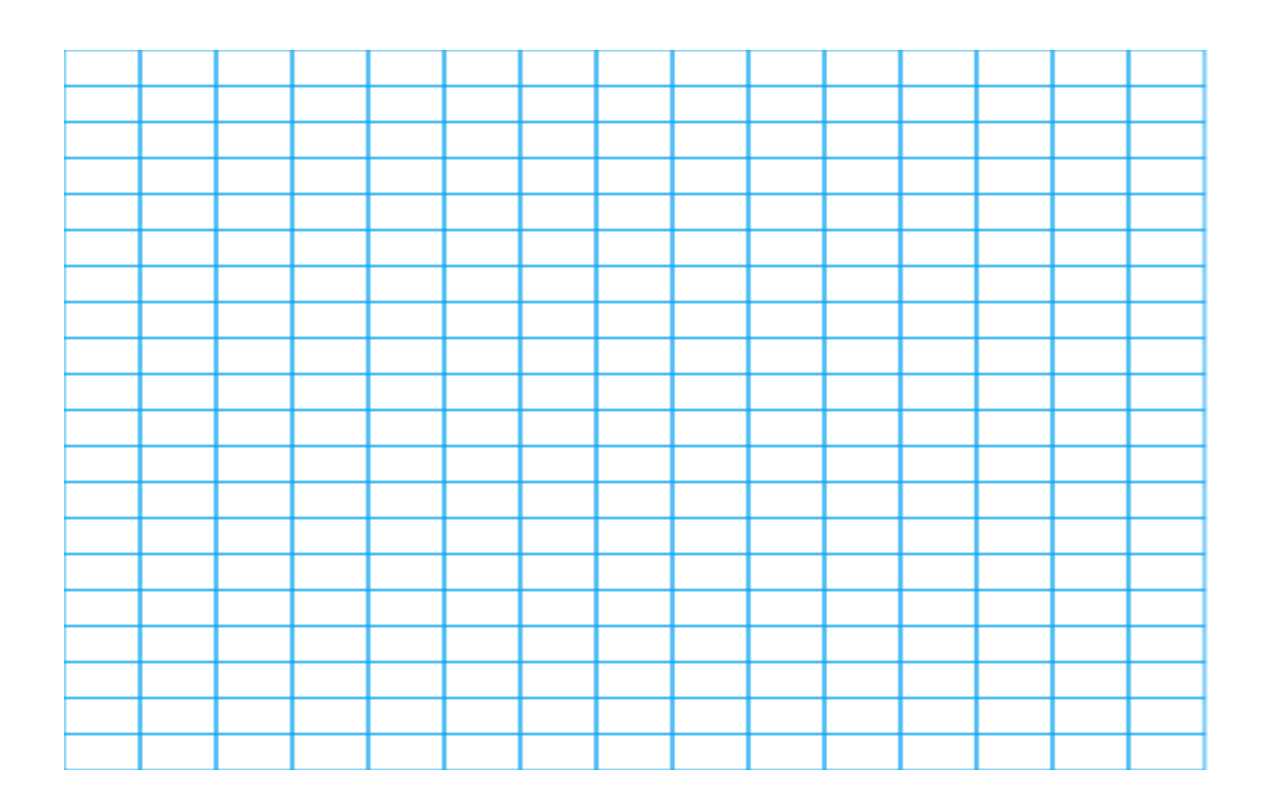
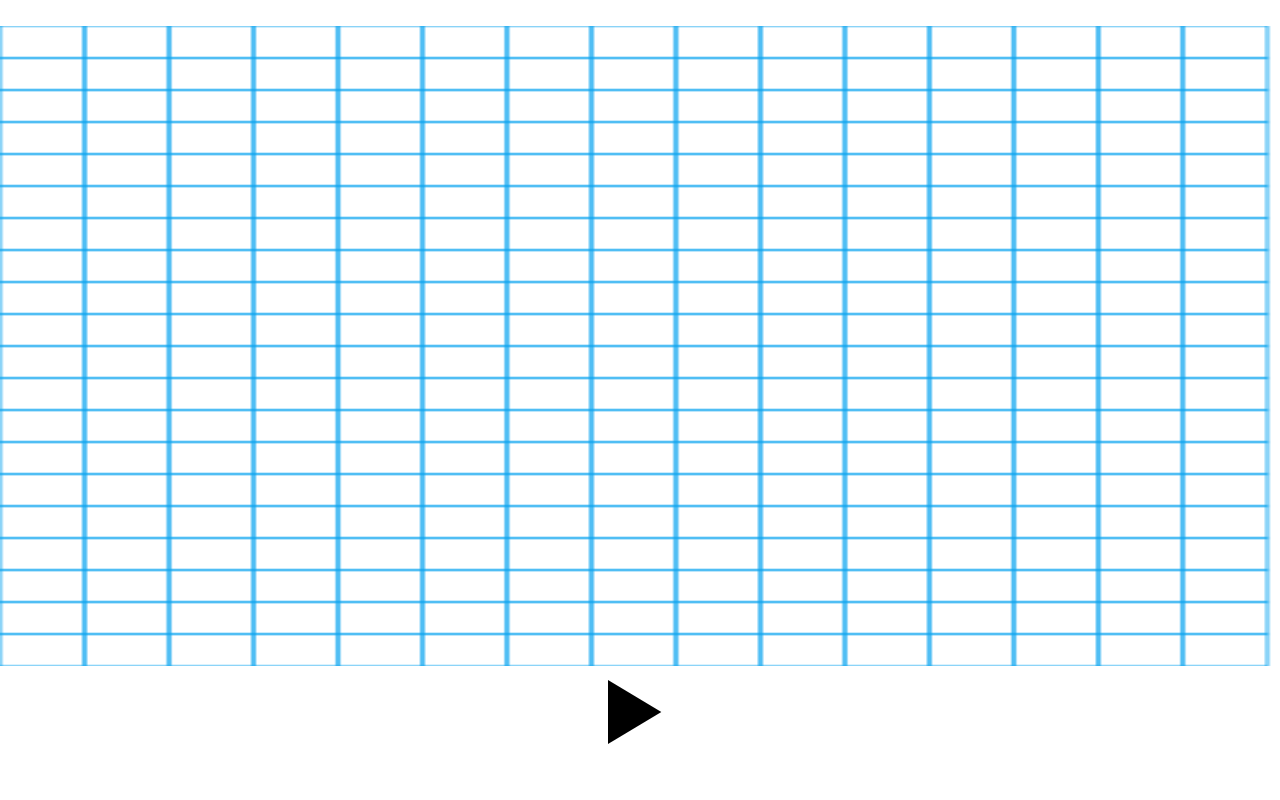
Before and after one commit to Juanvr/Dathoven-frontend-react, a React (Create React App) app: page / in a window 1280 px wide. Built offline with nearby package versions, Linux system fonts and the light colour scheme.

Commit message:
Added player and song with Tone js part

```diff
--- a/src/App.js
+++ b/src/App.js
@@ -4,15 +4,56 @@ import * as Tone from 'tone';
 //import Canvas from './components/Canvas'
 import Tile from './utils/Tile'
 import * as Notes from './utils/Notes'
+import Player from './components/Player'
 
 
 function App() {
 
-  // Synth with Tone js
-  const synth = new Tone.Synth().toDestination();
+  Tone.Transport.start();
+
+  function playSong(){
+    const synth = new Tone.Synth().toDestination();
+
+    var song = [
+      { time: 0,      note: "C3",   duration: "1m",      velocity: 0.5 },
+      { time: "0:2",  note: "C4",   duration: "16n",      velocity: 0.5 },
+      { time: "0:4",  note: "C4",   duration: "8n",      velocity: 0.5 },
+    ];
+
+    function partCallback(time, value){
+      synth.triggerAttackRelease(value.note, value.duration, time, value.velocity);
+    }
+    const part = new Tone.Part(partCallback, song);
+
+    part.start();
+
+  }
 
   function playNote(note) {
-    synth.triggerAttackRelease(`${note}`, "8n");
+
+    console.log('playNote');
+      // Synth with Tone js
+    const synth = new Tone.Synth().toDestination();
+
+    synth.triggerAttackRelease(`${note}`, '8n');
+  }
+
+  function fromTileListSong(tiles, notes, tempo){
+
+    let tonePartElements = [];
+    for (let i = 0; i < tiles.length; i++){
+      let tile = tiles[i];
+      let note = notes[tile.y]
+      let noteLenght = tile.size;
+      tonePartElements.push([])
+    }
+
+    // const part = new Tone.Part(((time, note) => {
+    //   // the notes given as the second element in the array
+    //   // will be passed in as the second argument
+    //   synth.triggerAttackRelease(note, '8n', time);
+    // }), [[0, 'C2'], ['0:2', 'C3'], ['0:3:2', 'G2']]).start(0);
+
   }
 
   const config = {
@@ -440,14 +481,13 @@ function App() {
   }, [bgContext, tiles]);
 
   return (
-    <div className="App">
-
-      <div
+    <div className='App'>
+      <div id='canvasDiv'
         style={{
           textAlign: 'center',
         }}>
         <canvas
-          id="background-canvas"
+          id='background-canvas'
           ref={bgCanvasRef}
           width={width}
           height={height}
@@ -457,7 +497,7 @@ function App() {
           }}
         ></canvas>
         <canvas
-          id="canvas"
+          id='canvas'
           ref={canvasRef}
           width={width}
           height={height}
@@ -470,6 +510,9 @@ function App() {
           onMouseMove = {handleMouseMove}
         ></canvas>
       </div>
+      <Player></Player>
+
+
     </div>
   );
 }
--- /dev/null
+++ b/src/components/Pause.js
@@ -0,0 +1,12 @@
+import React from 'react'
+
+const Pause = ({onPlayerClick}) => {
+  return (
+    <svg className="button" viewBox="0 0 60 60" onClick={onPlayerClick}>
+      <polygon points="0,0 15,0 15,60 0,60" />
+      <polygon points="25,0 40,0 40,60 25,60" />
+    </svg>
+  )
+}
+
+export default Pause;
--- /dev/null
+++ b/src/components/Play.js
@@ -0,0 +1,11 @@
+import React from 'react'
+
+const Play = ({onPlayerClick}) => {
+  return (
+      <svg className="button" viewBox="0 0 60 60" onClick={onPlayerClick}>
+        <polygon points="0,0 50,30 0,60" />
+      </svg>
+  )
+}
+
+export default Play;
--- /dev/null
+++ b/src/components/Player.js
@@ -0,0 +1,32 @@
+import React, { Component } from 'react'
+import Play from './Play'
+import Pause from './Pause'
+
+
+class Player extends Component {
+
+constructor(props) {
+  super(props)
+  this.state = {
+    playing: false
+  }
+}
+
+handlePlayerClick = () => {
+  if (!this.state.playing) {
+    this.setState({playing: true})
+  } else {
+    this.setState({playing: false})
+  }
+}
+
+  render() {
+    return (
+      <div className="player" >
+        {this.state.playing? <Pause onPlayerClick={this.handlePlayerClick} /> : <Play onPlayerClick={this.handlePlayerClick} />}
+      </div>
+    )
+  }
+}
+
+export default Player;
--- a/src/index.css
+++ b/src/index.css
@@ -20,12 +20,23 @@ code {
 	left: 0px;
 }
 
-canvas {
-  width: 90%;
-  height: 90%;
+.player{
+  width: 5%;
+  height: 5%;
   position: absolute;
-  top: 5%;
-  left: 5%;
+  top: 85%;
+  left: 47.5%;
   cursor: pointer;
   border: 0px;
 }
+
+
+canvas {
+  width: 100%;
+  height: 80%;
+  position: absolute;
+  top: 2%;
+  left: 0%;
+  cursor: pointer;
+  border: 0px;
+}
```
